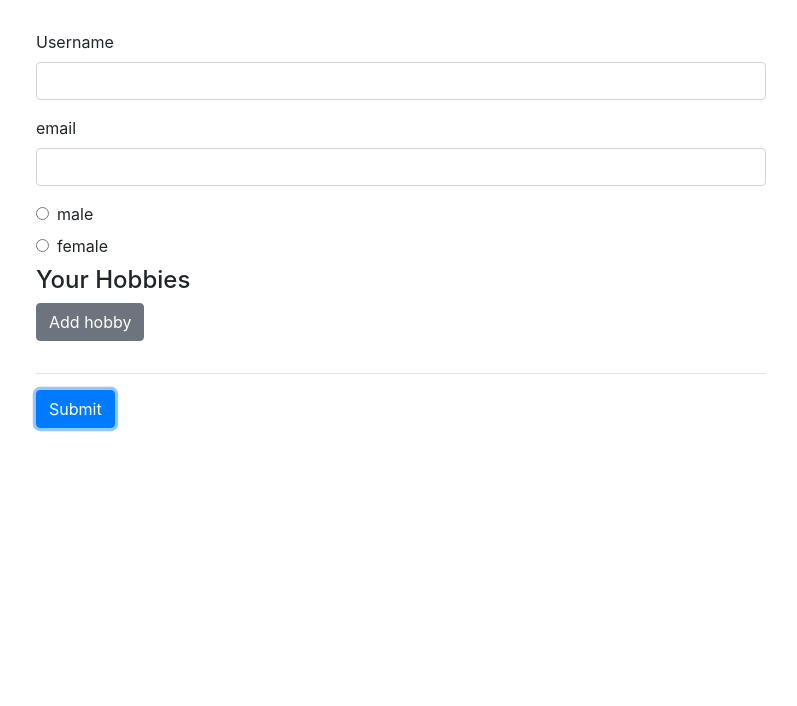
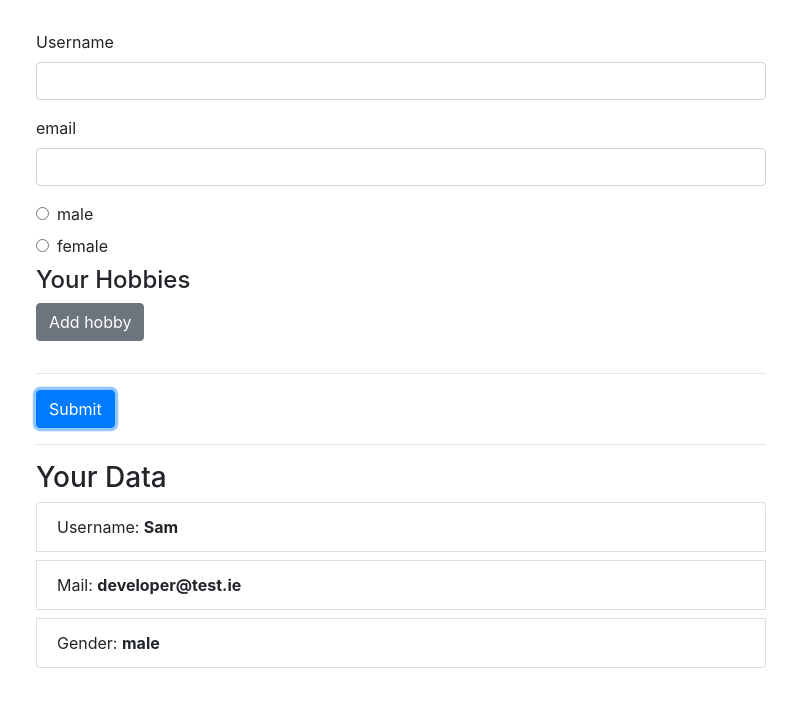
Before and after one commit to ddeveloper72/Angular-Handling-Forms-pt2, an Angular app: page / in a window 1280 px wide. Both pictures are taken after a click on the button "Submit". Shown: the top 706 px of the page, without its empty margins (49-846 px from the left). Built offline with nearby package versions, Linux system fonts and the light colour scheme.

Commit message:
Added form for if submited.

```diff
--- a/src/app/app.component.html
+++ b/src/app/app.component.html
@@ -55,6 +55,17 @@
           <hr>
         <button class="btn btn-primary" type="submit">Submit</button>
       </form>
+      <hr>
+      <div class="row" *ngIf="submitted">
+        <div class="col-sm-12">
+          <h3>Your Data</h3>
+          <ul class="list-group">
+            <li class="list-group-item mb-2">Username: <strong>{{ userData.username }}</strong></li>
+            <li class="list-group-item mb-2">Mail: <strong>{{ userData.email }}</strong></li>
+            <li class="list-group-item">Gender: <strong>{{ genders.values }}</strong></li>
+          </ul>
+        </div>
+      </div>
     </div>
   </div>
 </div>
```
